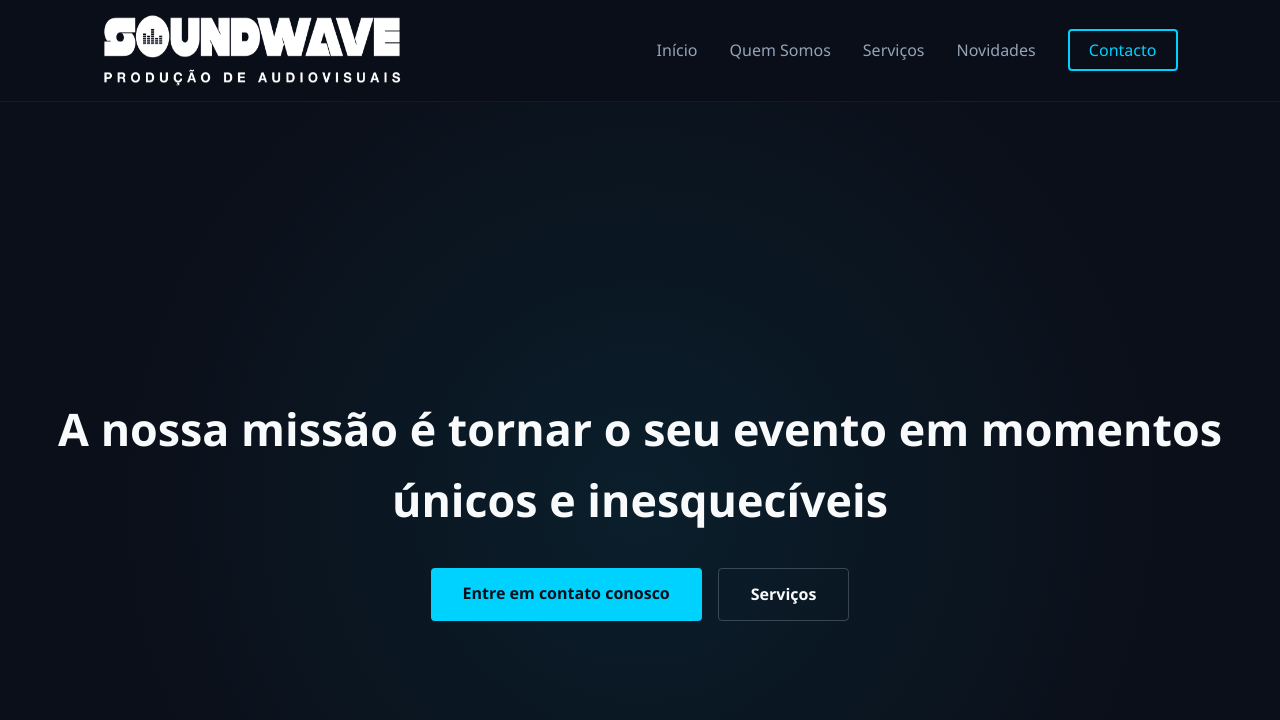
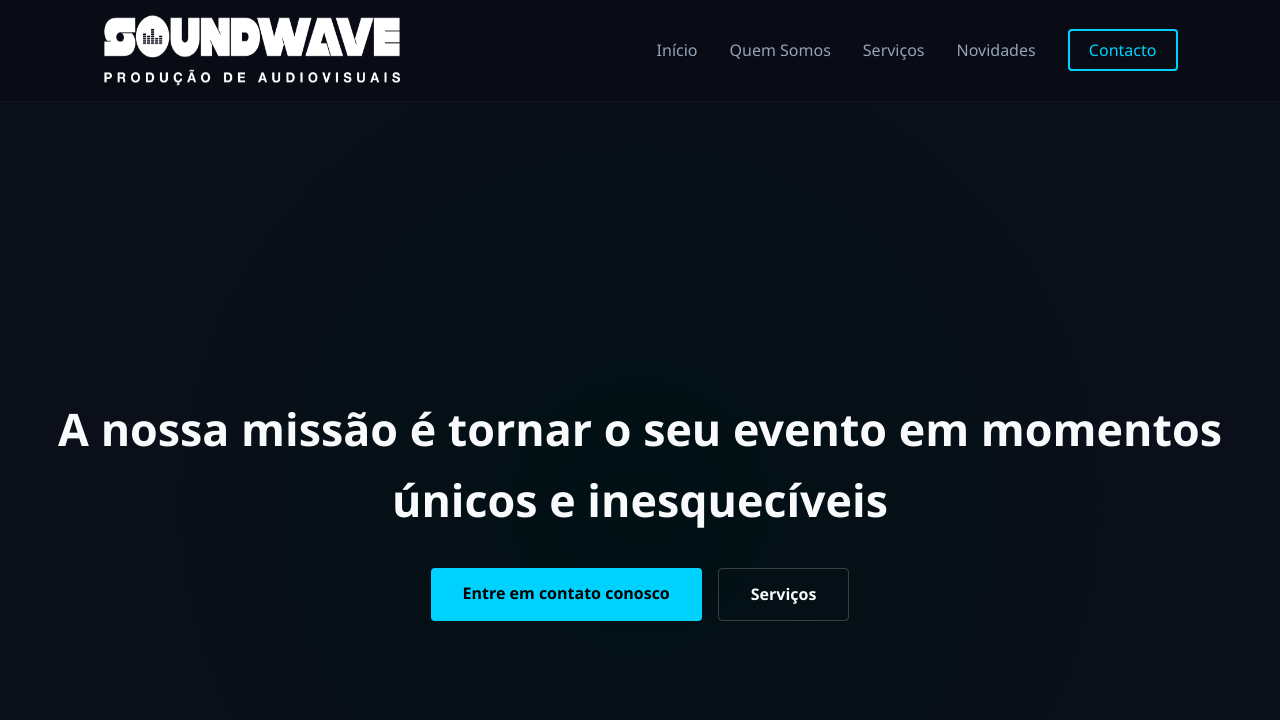
Before and after one commit to jaarego/jaarego.github.io, a Jekyll site: the page built from index.html, in a window 1280 px wide and 900 px high. Shown: the top 720 px of the window. Built offline with Jekyll 4.4.1, drawn with Linux system fonts in a browser that asks for light colours.

Commit message:
Atualizar o _variables.scss
Teste ao fundo preto

```diff
--- a/_sass/_variables.scss
+++ b/_sass/_variables.scss
@@ -13,7 +13,7 @@
        Cor de fundo principal do site.
        É o tom escuro dominante usado no body e em várias secções.
     */
-    --bg-dark: #0b0f19;
+    --bg-dark: black;/* #0b0f19;*/
 
     /*
        Cor base para caixas, cartões e superfícies secundárias.
```
